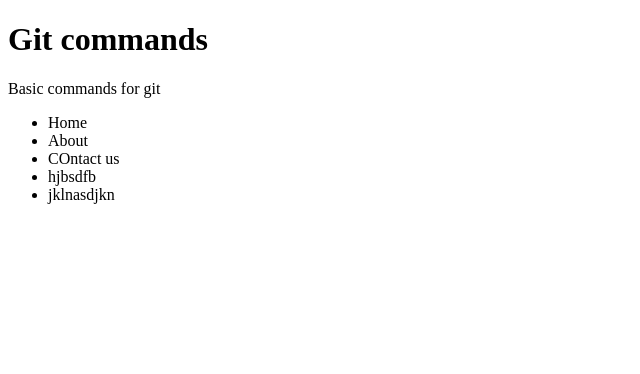
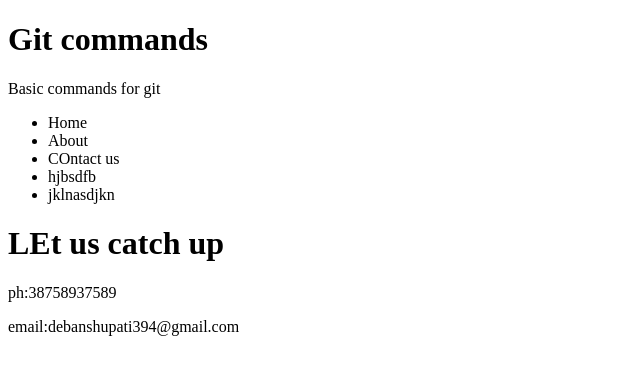
Before and after one commit to Debanshu404/learning-git, a plain HTML site: page index.html in a window 1280 px wide. Shown: the whole page, without its empty margins (0-640 px from the left). Drawn offline with Linux system fonts and the light colour scheme.

Commit message:
add contact infos

```diff
--- a/index.html
+++ b/index.html
@@ -16,6 +16,10 @@
         <li class="nav-item">hjbsdfb</li>
         <li class="nav-item">jklnasdjkn</li>
     </ul>
-
+    <div class="contact">
+        <h1>LEt us catch up</h1>
+        <p>ph:38758937589</p>
+        <p>email:debanshupati394@gmail.com</p>
+    </div>
 </body>
 </html>
--- a/script.js
+++ b/script.js
@@ -0,0 +1 @@
+console.log("helo");
```
